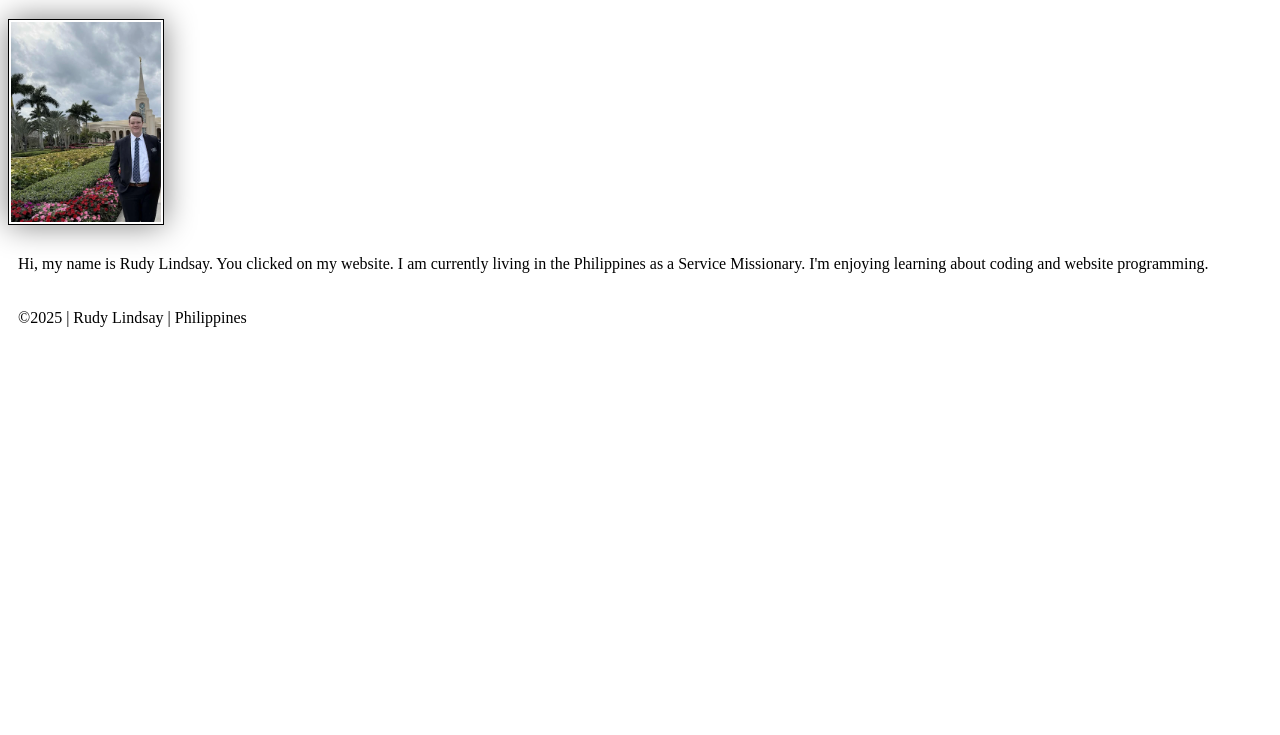
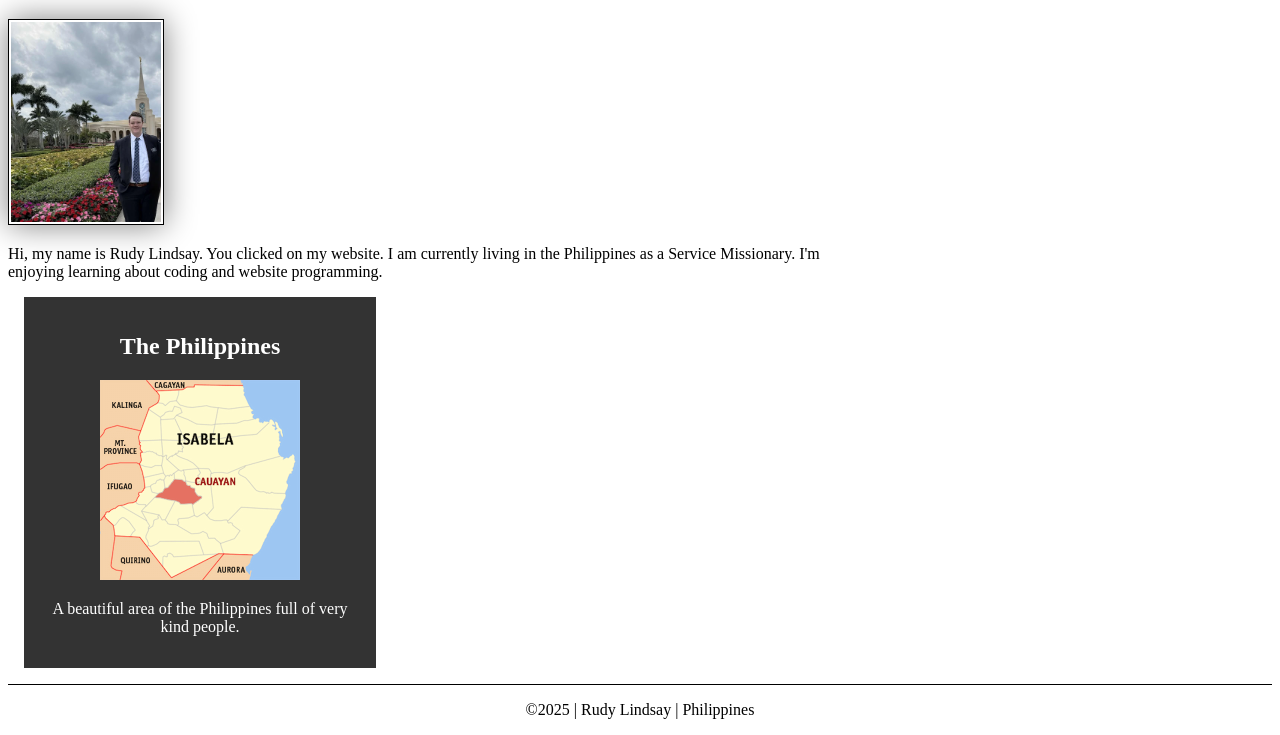
Before and after one commit to Survivor5555/wdd130, a plain HTML site: page index.html in a window 1280 px wide. Shown: the part 205-940 px from the top of the page. Before the commit the page ends 800 px from the top, so only its background shows below. Drawn offline with Linux system fonts and the light colour scheme.

Commit message:
week02task5

```diff
--- a/index.html
+++ b/index.html
@@ -5,7 +5,10 @@
     <meta charset="UTF-8">
     <meta name="viewport" content="width=device-width, initial-scale=1.0">
     <title>Rudy Lindsay | WDD 130</title>
-    <link rel="stylesheet" href="styles/styles.css" </head>
+    <meta name="description" content="Rudy Lindsay, WDD130, to be a beginner page.">
+    <meta name="author" content="Rudy Lindsay">
+    <link rel="stylesheet" href="styles/styles.css">
+</head>
 
 <body>
     <header>
@@ -23,6 +26,14 @@
             website programming.
         </p>
     </main>
+    <aside>
+        <h2>The Philippines</h2>
+        <img src="images/philippines-cauayan-map.jpg" alt="An image of a map of the Philippines Cauayan area">
+        <p>
+            A beautiful area of the Philippines full of very kind people.
+        </p>
+    </aside>
+
     <footer>
         <p>©2025 | Rudy Lindsay | Philippines</p>
     </footer>
--- a/styles/styles.css
+++ b/styles/styles.css
@@ -10,7 +10,7 @@ nav a {
 h1 {
     color: darkblue;
 }
-img {
+main img {
     width: 150px;
     height: auto;
     border: 1px solid black;
@@ -18,5 +18,26 @@ img {
     box-shadow: 0 0 30px gray;
 }
 p {
-    padding: 10px;
+    padding: 0px;
 }
+main{
+    max-width: 840px;
+}
+aside{
+    width: 20rem;
+    margin: 1rem;
+    border: 1px solic rgb(0 0 0 / 0.2);
+    padding: 1rem;
+    background-color: #333;
+    color: white;
+    text-align: center;
+}
+aside img{
+    width: 200px;
+    height: auto;
+}
+footer{
+    margin-top: 10px;
+    border-top: 1px solid #000;
+    text-align: center;
+}
```
Also changed, not shown: images/philippines-cauayan-map.jpg (added).
